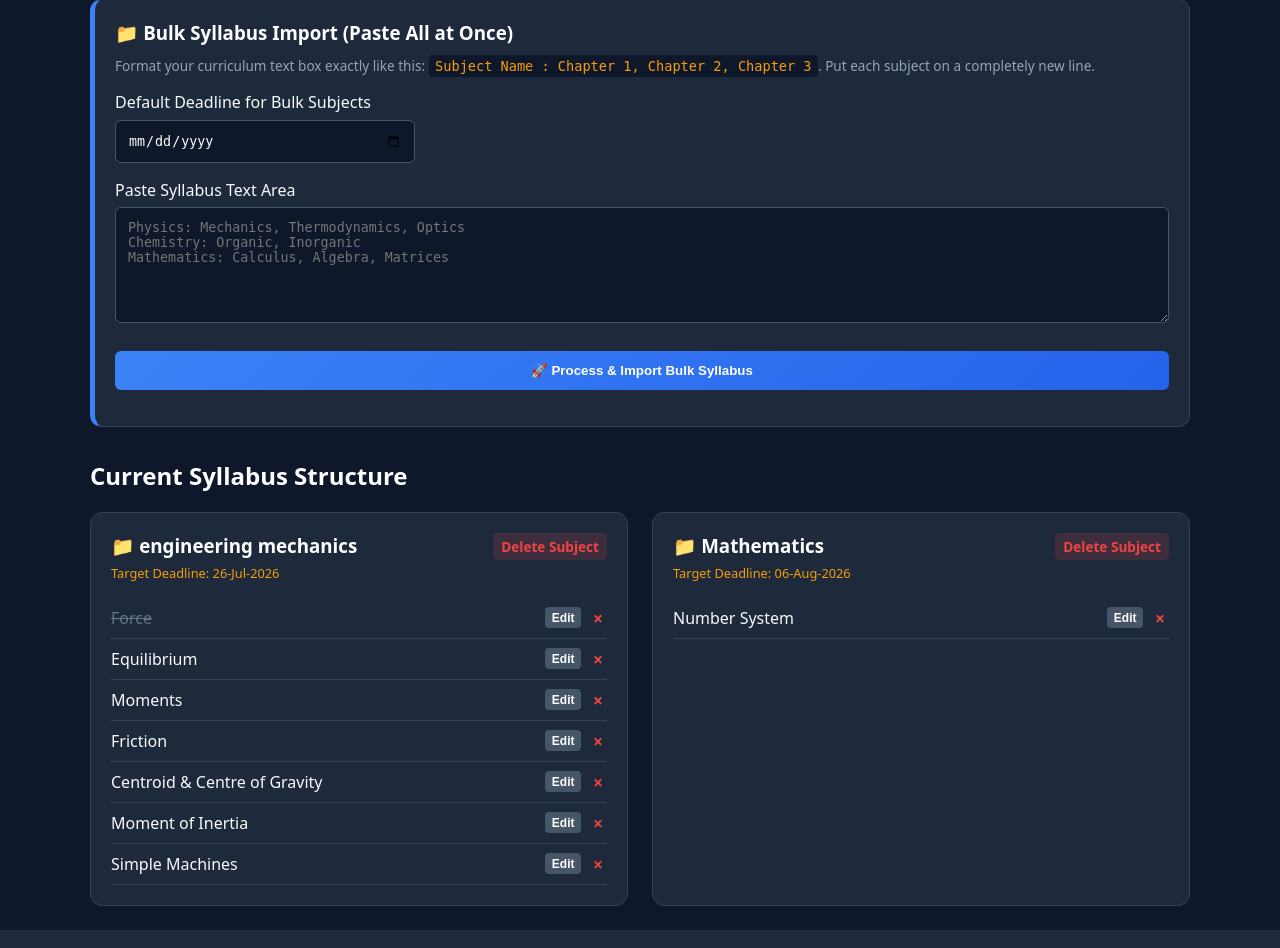
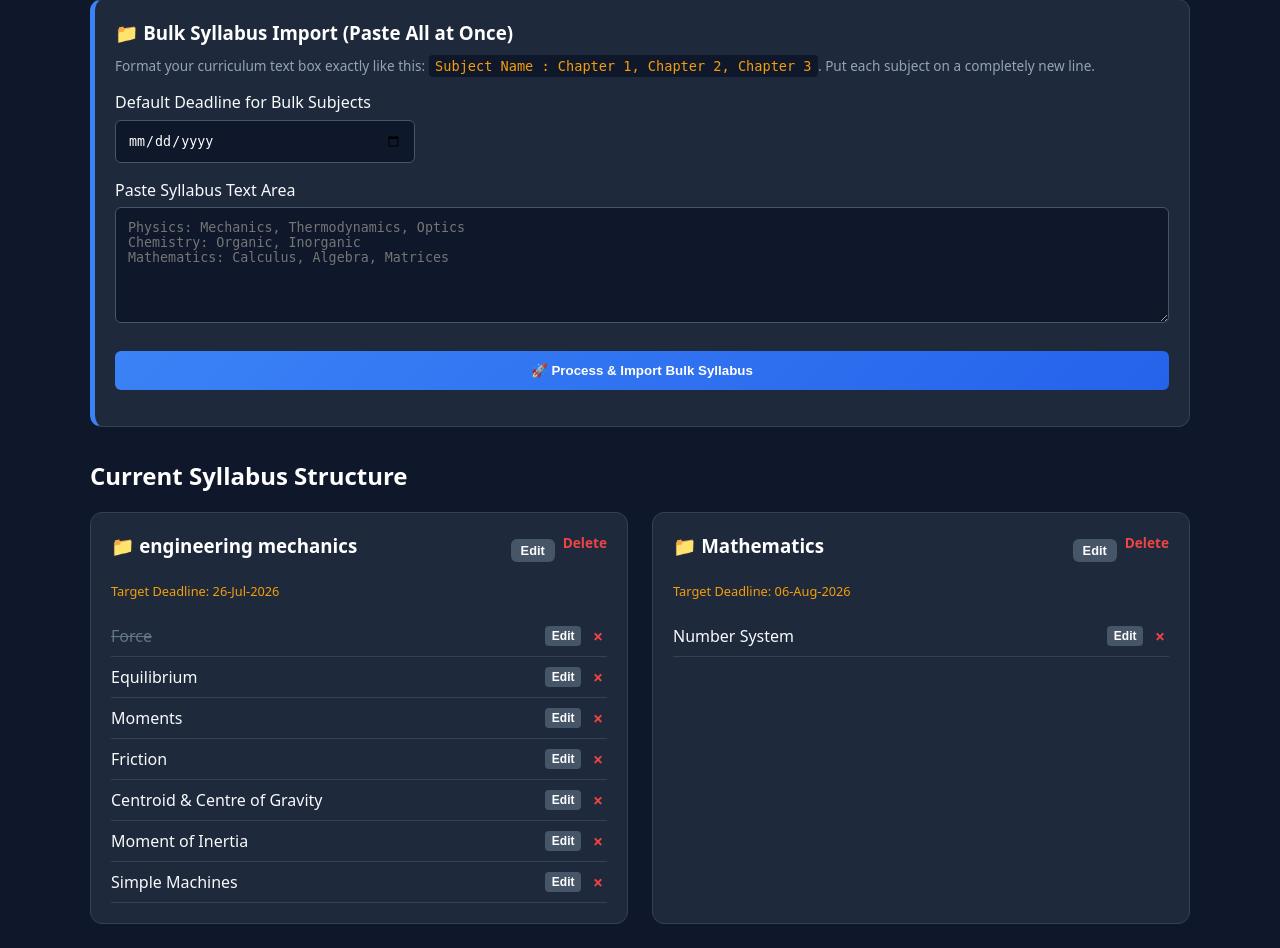
Before and after one commit to joshiakki/study, a Flask app: page /subjects in a window 1280 px wide. Shown: the part 501-1449 px from the top of the page. Run offline with Flask 3, Linux system fonts and the light colour scheme; a user stored in the database is signed in; data comes from the database, SQL or seed files in the repository; both versions use the stored data as it was after the commit.

Commit message:
editsubjectsaddded

```diff
--- a/app.py
+++ b/app.py
@@ -798,6 +798,24 @@ def manage_subjects():
                     db.session.add(Subject(name=name, deadline=deadline_date, user_id=uid))
                     db.session.commit()
 
+        elif action == 'edit_subject':
+            sub_id = request.form.get('subject_id')
+            new_name = request.form.get('subject_name', '').strip()
+            new_deadline_str = request.form.get('subject_deadline')
+            new_deadline_date = datetime.strptime(new_deadline_str, '%Y-%m-%d').date() if new_deadline_str else None
+
+            if sub_id and new_name:
+                sub = Subject.query.get_or_404(sub_id)
+                if sub.user_id != uid:
+                    return "Unauthorized", 403
+                existing_subject = Subject.query.filter(Subject.name == new_name, Subject.user_id == uid, Subject.id != sub.id).first()
+                if existing_subject:
+                    flash(f"⚠️ Error: Another subject named '{new_name}' already exists in your curriculum profile!", "warning")
+                else:
+                    sub.name = new_name
+                    sub.deadline = new_deadline_date
+                    db.session.commit()
+
         elif action == 'add_chapter':
             sub_id = request.form.get('subject_id')
             chap_name = request.form.get('chapter_name', '').strip()
--- a/templates/subjects.html
+++ b/templates/subjects.html
@@ -68,14 +68,63 @@
     <div class="card" style="position: relative; display: flex; flex-direction: column; justify-content: space-between;">
         <div>
             <!-- Header Group containing Subject Title and Delete Actions -->
-            <div style="display: flex; justify-content: space-between; align-items: flex-start; margin-bottom: 0.5rem;">
-                <h3 style="margin: 0; padding-right: 2rem;">📁 {{ sub.name }}</h3>
-                <a href="/delete_subject/{{ sub.id }}"
-                   onclick="return confirm('⚠️ Warning: Deleting this subject will erase ALL of its nested chapters, study logs, and scheduled revisions forever. Proceed?')"
-                   style="color: var(--danger); text-decoration: none; font-size: 0.85rem; font-weight: bold; background: rgba(239, 68, 68, 0.15); padding: 0.25rem 0.5rem; border-radius: 4px;">
-                   Delete Subject
-                </a>
-            </div>
+            <div id="subject-display-{{ sub.id }}" style="display: flex; justify-content: space-between; align-items: flex-start; margin-bottom: 0.5rem;">
+
+    <h3 style="margin:0; padding-right:2rem;">
+        📁 {{ sub.name }}
+    </h3>
+
+    <div style="display:flex; gap:8px;">
+
+        <button type="button"
+                onclick="activateSubjectEdit('{{ sub.id }}','{{ sub.name }}','{{ sub.deadline.strftime('%Y-%m-%d') if sub.deadline else '' }}')"
+                style="width:auto; padding:4px 10px; font-size:0.8rem; background:#475569;">
+            Edit
+        </button>
+
+        <a href="/delete_subject/{{ sub.id }}"
+           onclick="return confirm('⚠️ Warning: Deleting this subject will erase ALL chapters forever. Proceed?')"
+           style="color:var(--danger); text-decoration:none; font-size:0.85rem; font-weight:bold;">
+            Delete
+        </a>
+
+    </div>
+
+</div>
+<div id="subject-edit-{{ sub.id }}" style="display:none; margin-bottom:12px;">
+
+    <form action="/subjects" method="POST">
+
+        <input type="hidden" name="action" value="edit_subject">
+
+        <input type="hidden" name="subject_id" value="{{ sub.id }}">
+
+        <label>Subject Name</label>
+
+        <input
+            type="text"
+            id="subject-name-{{ sub.id }}"
+            name="subject_name"
+            required>
+
+        <label>Deadline</label>
+
+        <input
+            type="date"
+            id="subject-deadline-{{ sub.id }}"
+            name="subject_deadline">
+
+        <button type="submit">Save</button>
+
+        <button
+            type="button"
+            onclick="cancelSubjectEdit('{{ sub.id }}')">
+            Cancel
+        </button>
+
+    </form>
+
+</div>
 
             <p style="font-size:0.8rem; color:var(--warning); margin-top:-0.25rem; margin-bottom:1rem; font-weight: 500;">
                 Target Deadline: {{ sub.deadline.strftime('%d-%b-%Y') if sub.deadline else "None Set" }}
@@ -140,5 +189,22 @@
         document.getElementById('display-row-' + id).style.display = 'flex';
         document.getElementById('edit-row-' + id).style.display = 'none';
     }
+    function activateSubjectEdit(id, name, deadline) {
+
+        document.getElementById("subject-display-" + id).style.display = "none";
+
+        document.getElementById("subject-edit-" + id).style.display = "block";
+
+        document.getElementById("subject-name-" + id).value = name;
+
+        document.getElementById("subject-deadline-" + id).value = deadline;
+    }
+
+    function cancelSubjectEdit(id) {
+
+        document.getElementById("subject-display-" + id).style.display = "flex";
+
+        document.getElementById("subject-edit-" + id).style.display = "none";
+    }
 </script>
 {% endblock %}
```
Also changed, not shown: instance/database.db.
